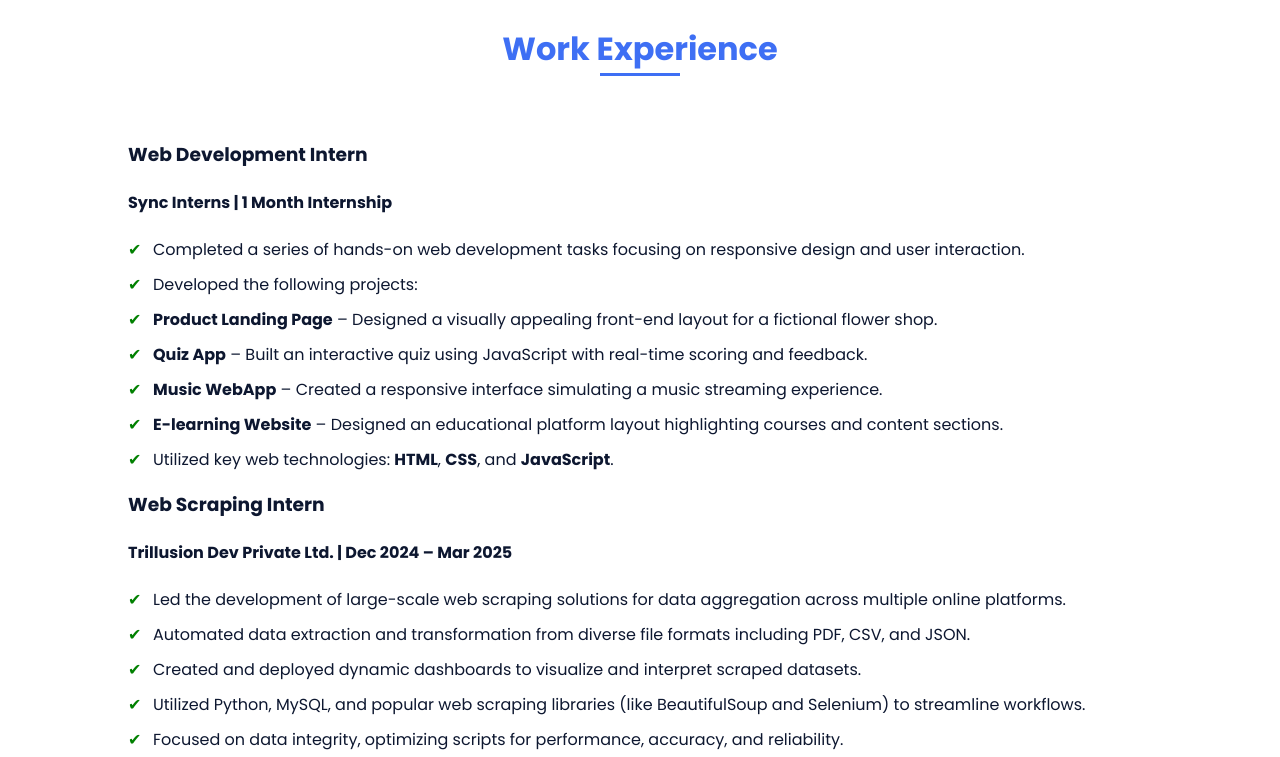
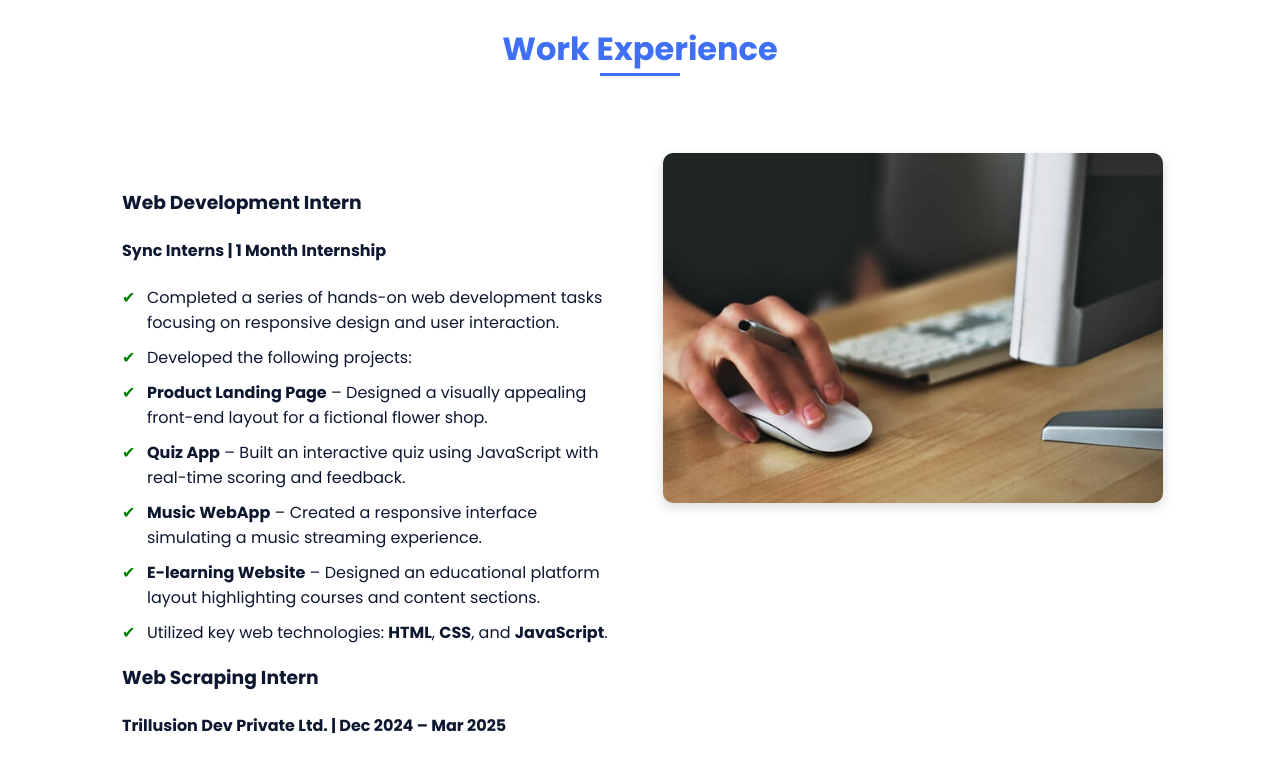
Before and after one commit to SakshiMore1901/My-Portfolio-Website, a plain HTML site: page index.html in a window 1280 px wide. Shown: the part 2260-3017 px from the top of the page. Drawn offline with nearby package versions, Linux system fonts and the light colour scheme; files whose address does not match are found by name.

Commit message:
Update styles.css

```diff
--- a/styles.css
+++ b/styles.css
@@ -398,6 +398,67 @@
   color: #666;
 }
 
+/* Work Experience */
+.work__exp__container {
+  display: grid;
+  grid-template-columns: 1fr 1fr;
+  gap: 1.5rem;
+  max-width: 1100px;
+  margin: 0 auto;
+  padding: 2rem 1rem;
+  justify-items: center;
+
+  /* transform: translateX(30px); Shift entire section to the right */
+}
+/*
+.work__exp__image {
+  transform: translateX(120px); /* Shift image to the right */
+/*} */
+
+.work__exp__image img {
+  width: 100%;
+  height: 350px;
+  object-fit: cover;
+  border-radius: 10px;
+}
+
+
+.work__exp__img {
+  width: 100%;
+  max-width: 500px; /* Slightly wider cards */
+  background-color: #fff;
+  border-radius: 10px;
+  overflow: hidden;
+  box-shadow: 0 4px 12px rgba(0, 0, 0, 0.15);
+  transition: transform 0.3s ease, box-shadow 0.3s ease;
+  text-decoration: none;
+}
+
+
+.work__exp__img img {
+  width: 100%;
+  height: 260px; /* Reduced image height slightly */
+  object-fit: cover;
+  display: block;
+  transition: transform 0.3s ease;
+}
+
+
+.work__exp__content {
+  padding: 1rem;
+}
+
+.work__exp__title {
+  font-size: 1.1rem;
+  margin-bottom: 0.5rem;
+  color: #333;
+}
+
+.work__exp__desc {
+  font-size: 0.95rem;
+  color: #666;
+}
+
 
 /* ===== CONTACT =====*/
 .contact__input {
```
